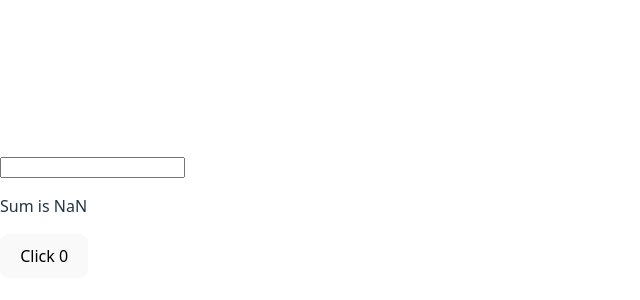
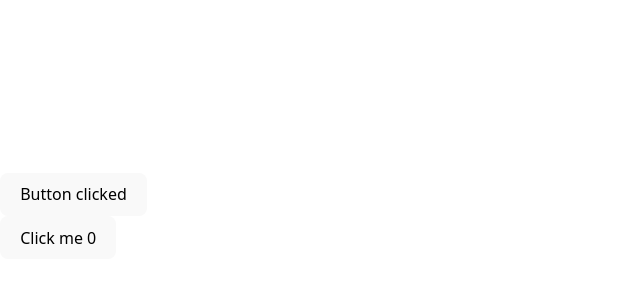
Before and after one commit to SafalBhandari12/Harkirat, a React (Vite) app: page / in a window 1280 px wide. Shown: the part 184-484 px from the top of the page, without its empty margins (0-640 px from the left). Built offline with nearby package versions, Linux system fonts and the light colour scheme.

Commit message:
useCallback

```diff
--- a/src/App.jsx
+++ b/src/App.jsx
@@ -1,30 +1,36 @@
-import { useMemo, useState } from "react";
+import { memo, useCallback, useState } from "react";
+
+// use callback is used to prevent re-rendering of child which requires the function as the dependencies from the parent component.
 
 function App() {
-  const [value, setValue] = useState("");
-  const [ctvalue, setCtvalue] = useState(0);
+  const [count, setCount] = useState(0);
 
-  const intValue = parseInt(value);
-
-  const sum = useMemo(() => {
-    console.log("hello");
-    return (intValue * (intValue + 1)) / 2;
-  }, [value]);
+  const onClick = useCallback(() => {
+    console.log("child clicked");
+  }, []);
 
   return (
-
-    <>
-      <input
-        type='text'
-        value={value}
-        onChange={(e) => {
-          setValue(e.target.value);
+    <div>
+      <Child onClick={onClick} />
+      <button
+        onClick={() => {
+          setCount(count + 1);
         }}
-      />
-      <p>Sum is {sum}</p>
-      <button onClick={() => setCtvalue(ctvalue + 1)}>Click {ctvalue}</button>
-    </>
+      >
+        Click me {count}
+      </button>
+    </div>
   );
 }
 
+const Child = memo(({ onClick }) => {
+  console.log("child render");
+
+  return (
+    <div>
+      <button onClick={onClick}>Button clicked</button>
+    </div>
+  );
+});
+
 export default App;
```
